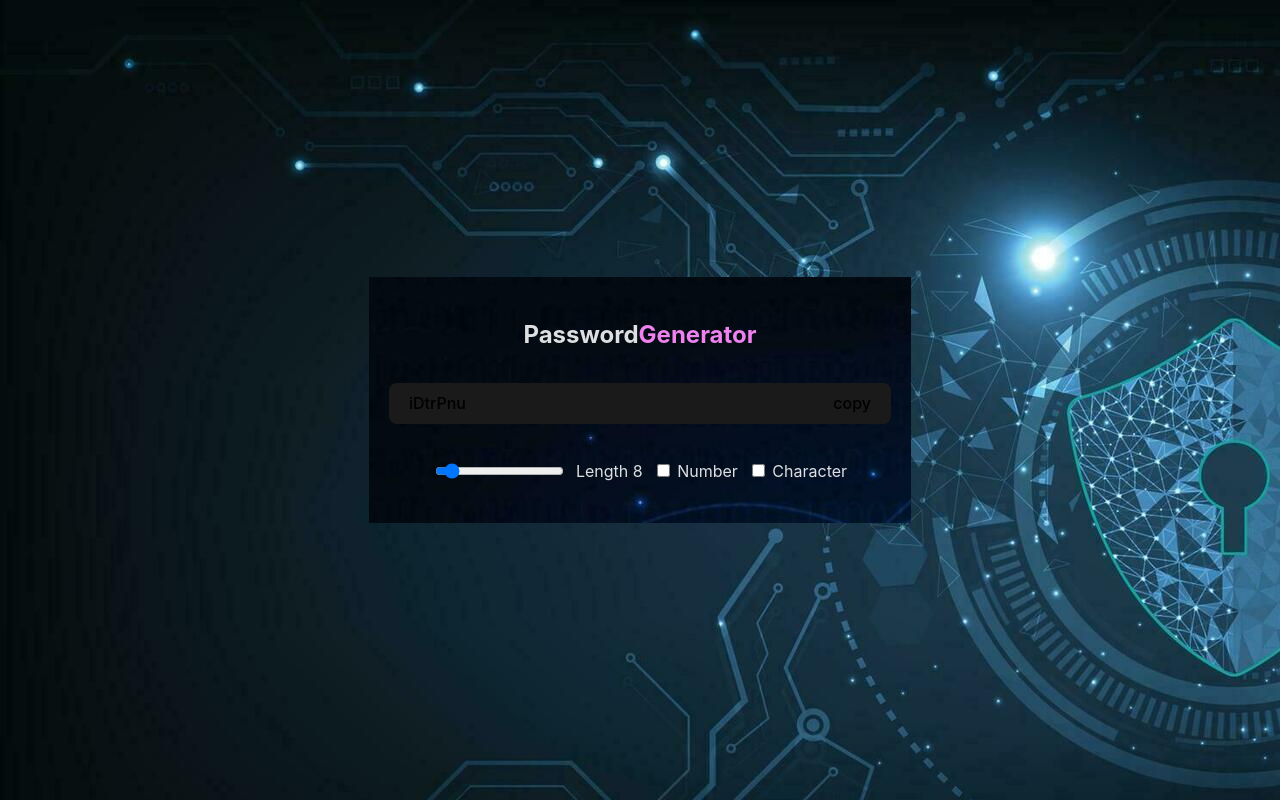
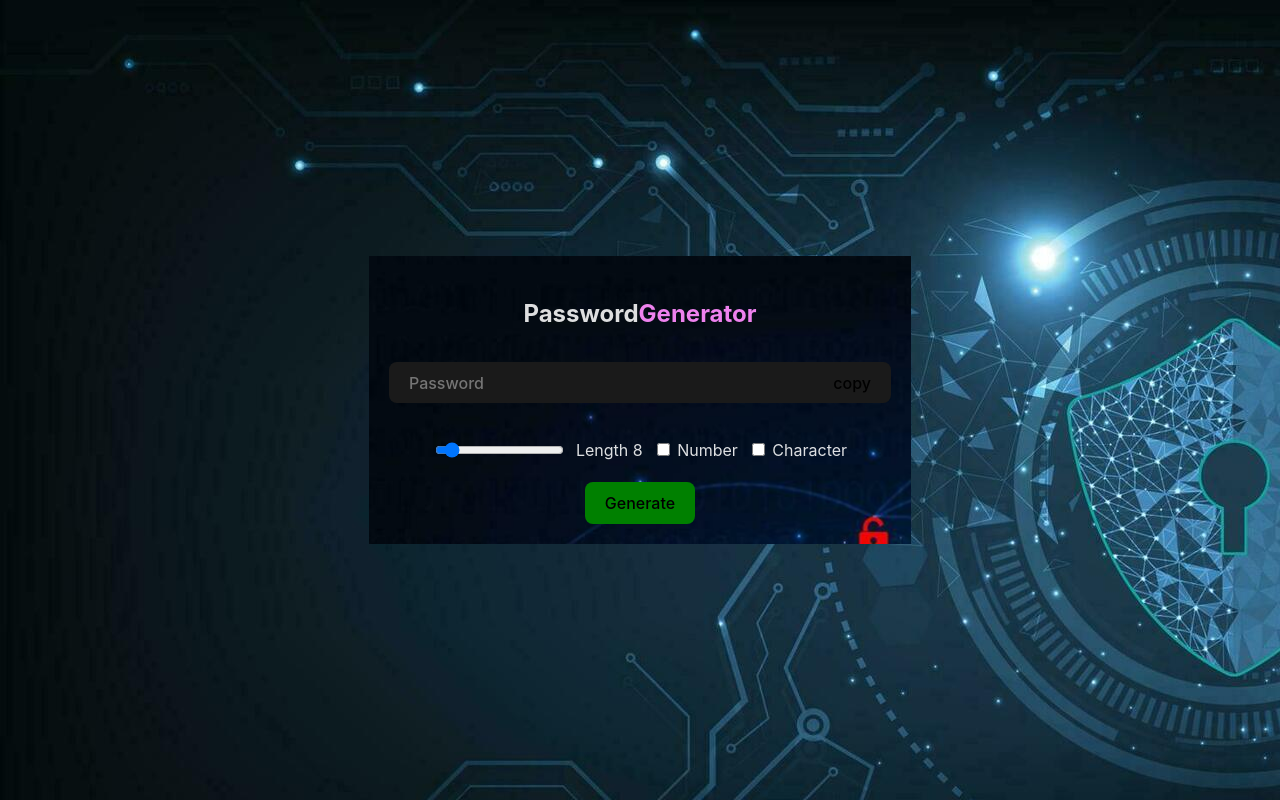
Before and after one commit to shivmSingh1/passwordGenerator, a React (Vite) app: page / in a window 1280 px wide. Built offline with nearby package versions, Linux system fonts and the light colour scheme.

Commit message:
added generate btn

```diff
--- a/src/App.css
+++ b/src/App.css
@@ -38,6 +38,11 @@
     align-items: center;
 }
 
+#genBtn{
+    background-color: green;
+    border-radius: 8px;
+}
+
 @media only screen and (max-width: 430px) {
     #inputText{
         width: 60vw;
--- a/src/App.jsx
+++ b/src/App.jsx
@@ -24,9 +24,13 @@ function App() {
     setPassword(pass)
   }, [length, charAllowed, numberAllowed, setPassword])
 
-  useEffect(() => {
-    genratePassword()
-  }, [length, numberAllowed, charAllowed, genratePassword])
+  // useEffect(() => {
+  //   genratePassword()
+  // }, [length, numberAllowed, charAllowed, genratePassword])
+
+  const generateBtn = () => {
+    genratePassword();
+  }
 
   const passwordRef = useRef(null)
   const copy = () => {
@@ -50,6 +54,7 @@ function App() {
           <label htmlFor="char">
             <input type="checkbox" id='char' checked={charAllowed} onChange={() => setCharAllowed(!charAllowed)} /> Character</label>
         </div>
+          <button onClick={generateBtn} id='genBtn'>Generate</button>
       </div>
     </>
   )
```
